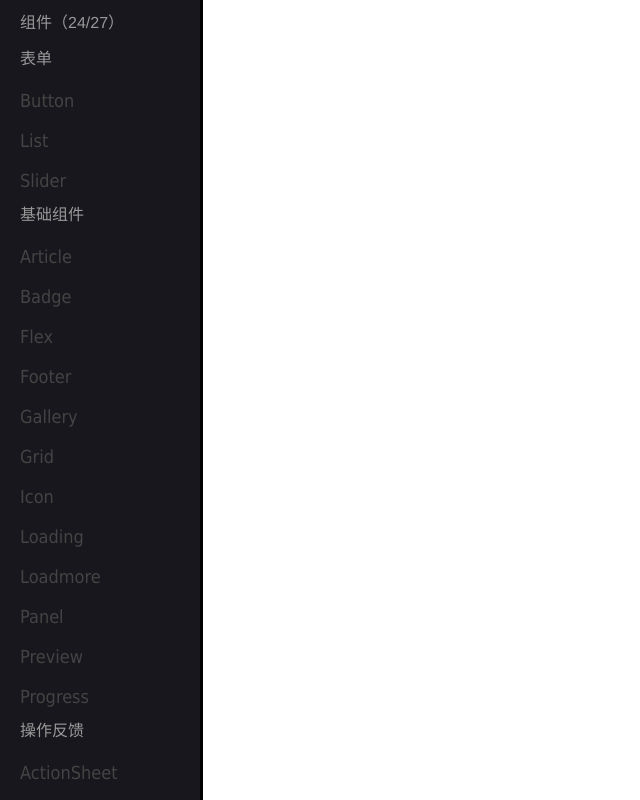
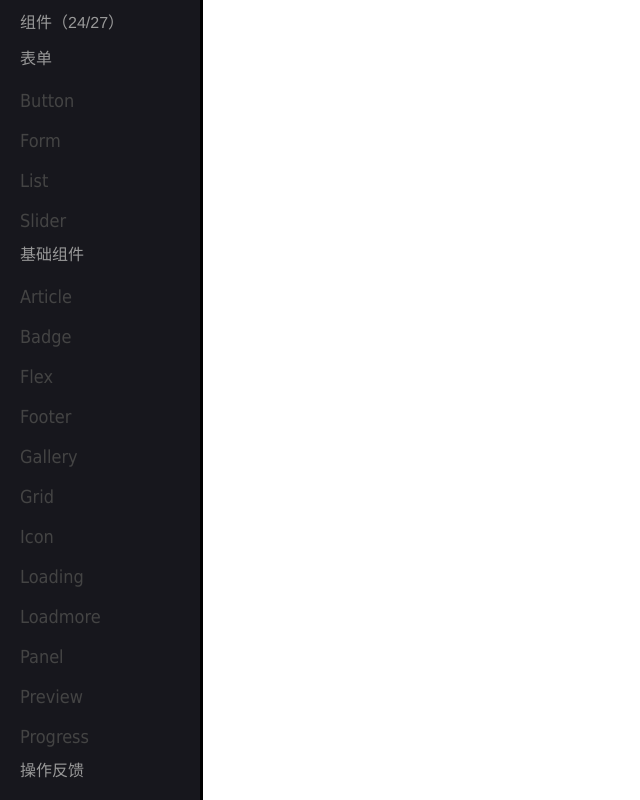
Before and after one commit to llkui/weui-design-vue, a Vue app: page / in a window 1280 px wide. Shown: the whole page, without its empty margins (0-640 px from the left). Built offline with nearby package versions, Linux system fonts and the light colour scheme.

Commit message:
add form

```diff
--- a/examples/router/index.js
+++ b/examples/router/index.js
@@ -2,6 +2,7 @@ import Vue from 'vue'
 import Router from 'vue-router'
 
 import navConfig from './routerCon'
+import formConfig from './routerForm'
 
 Vue.use(Router)
 
@@ -31,6 +32,7 @@ const docsRoutefun = navConfig => {
   return route
 }
 const docsRoute = docsRoutefun(navConfig)
+const formsRoute = docsRoutefun(formConfig)
 
 export default new Router({
   mode: 'history',
@@ -38,5 +40,5 @@ export default new Router({
   routes: [{
     path: '/',
     redirect: '/button'
-  }, ...docsRoute]
+  }, ...docsRoute, ...formsRoute]
 })
--- a/examples/router/routerCon.json
+++ b/examples/router/routerCon.json
@@ -8,6 +8,9 @@
     "list": [{
       "path": "/button",
       "title": "Button"
+    }, {
+      "path": "/form",
+      "title": "Form"
     }, {
       "path": "/list",
       "title": "List"
--- /dev/null
+++ b/examples/router/routerForm.json
@@ -0,0 +1,34 @@
+[{
+  "name": "form",
+  "groups": [{
+    "groupName": "表单",
+    "list": [{
+      "path": "/form-page",
+      "title": "Form page"
+    }, {
+      "path": "/form-input-status",
+      "title": "Form Input Status"
+    }, {
+      "path": "/form-vcode",
+      "title": "Form Vcode"
+    }, {
+      "path": "/form-checkbox",
+      "title": "Form Checkbox"
+    }, {
+      "path": "/form-radio",
+      "title": "Form Radio"
+    }, {
+      "path": "/form-switch",
+      "title": "Form Switch"
+    }, {
+      "path": "/form-select",
+      "title": "Form Select"
+    }, {
+      "path": "/form-select-primary",
+      "title": "Form Select Primary"
+    }, {
+      "path": "/form-textarea",
+      "title": "Form Textarea"
+    }]
+  }]
+}]
```
Also changed, not shown: 1 other file (tests, documents, lock files or other folders).
